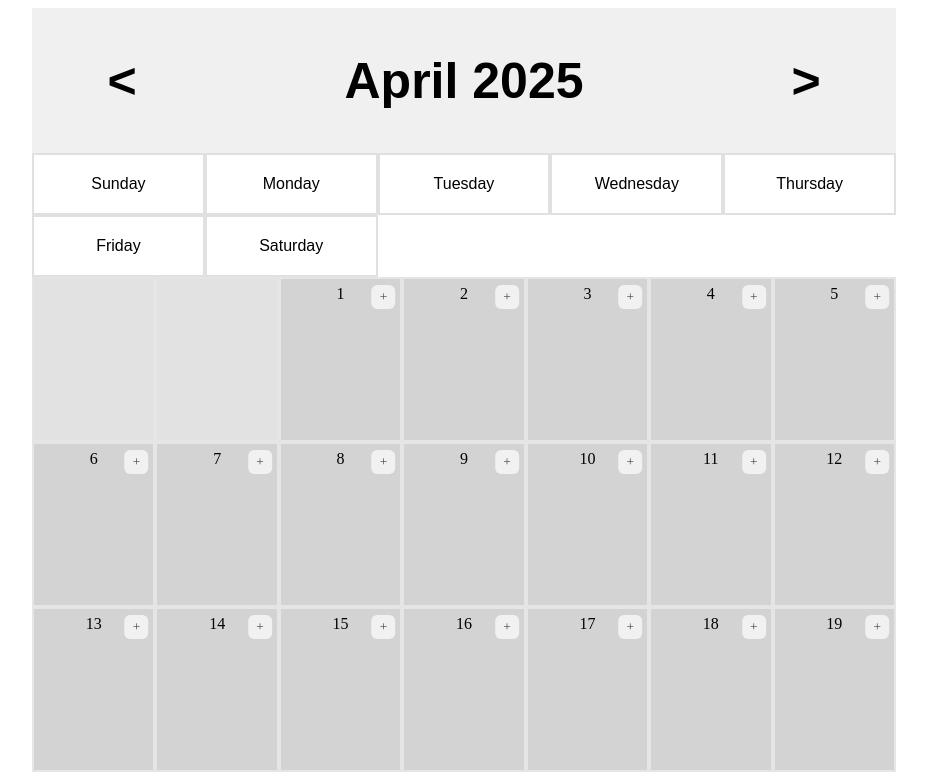
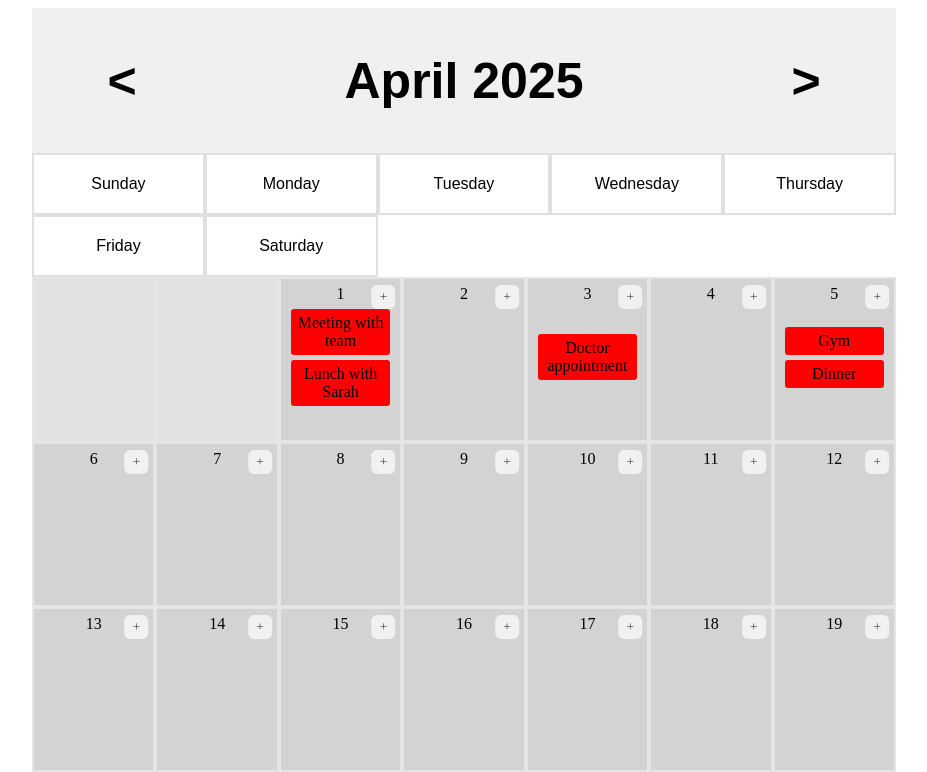
Before and after one commit to MarkBish24/React-to-do-list-calendar, a React (Vite) app in the folder my-react-app/: page / in a window 1280 px wide. Shown: the top 772 px of the page, without its empty margins (176-1103 px from the left). Built offline with nearby package versions, Linux system fonts and the light colour scheme; a web font is replaced by a local one.

Commit message:
uploaded a notes feature

```diff
--- a/my-react-app/src/components/Calendar.jsx
+++ b/my-react-app/src/components/Calendar.jsx
@@ -20,7 +20,13 @@ function updateMonth(date) {
     if (i < 1) {
       week.push(<div className="empty-box" key={`empty-${i}`}></div>);
     } else if (i <= daysInMonth.length) {
-      week.push(<DayBox key={i} day={i} />);
+      week.push(
+        <DayBox
+          key={new Date(year, month, i).getTime()}
+          day={i}
+          date={new Date(year, month, i).toISOString().split("T")[0]}
+        />
+      );
     }
 
     if (week.length === 7) {
--- a/my-react-app/src/components/DayBox.css
+++ b/my-react-app/src/components/DayBox.css
@@ -43,3 +43,8 @@
   background-color: rgb(198, 198, 198);
   color: rgb(239, 239, 239);
 }
+.note-container {
+  width: 100%;
+  display: flex;
+  flex-direction: column;
+}
--- a/my-react-app/src/components/DayBox.jsx
+++ b/my-react-app/src/components/DayBox.jsx
@@ -1,11 +1,20 @@
 import "./DayBox.css";
+import calendarData from "../data.json";
+import ToDoNote from "./ToDoNote.jsx";
 
-export default function DayBox({ day }) {
+export default function DayBox({ day, date }) {
   return (
     <div className="day-box">
       <span className="day-text">{day}</span>
       <button className="note-button">+</button>
-      <div className="note-container"></div>
+      <div className="note-container">
+        {calendarData[date] ? createNotes(calendarData[date].events) : null}
+      </div>
     </div>
   );
 }
+function createNotes(events) {
+  return events.map((entry) => {
+    return <ToDoNote entry={entry} />;
+  });
+}
--- /dev/null
+++ b/my-react-app/src/components/ToDoNote.css
@@ -0,0 +1,9 @@
+.to-do-note {
+  background-color: red;
+
+  width: 100%;
+  padding: 5px 0px;
+  margin-bottom: 5px;
+
+  border-radius: 3px;
+}
--- /dev/null
+++ b/my-react-app/src/components/ToDoNote.jsx
@@ -0,0 +1,5 @@
+import "./ToDoNote.css";
+
+export default function ToDoNote({ entry }) {
+  return <div className="to-do-note"> {entry} </div>;
+}
--- /dev/null
+++ b/my-react-app/src/data.json
@@ -0,0 +1,17 @@
+{
+  "2025-04-01": {
+    "events": ["Meeting with team", "Lunch with Sarah"]
+  },
+  "2025-04-02": {
+    "events": []
+  },
+  "2025-04-03": {
+    "events": ["Doctor appointment"]
+  },
+  "2025-04-04": {
+    "events": []
+  },
+  "2025-04-05": {
+    "events": ["Gym", "Dinner"]
+  }
+}
```
